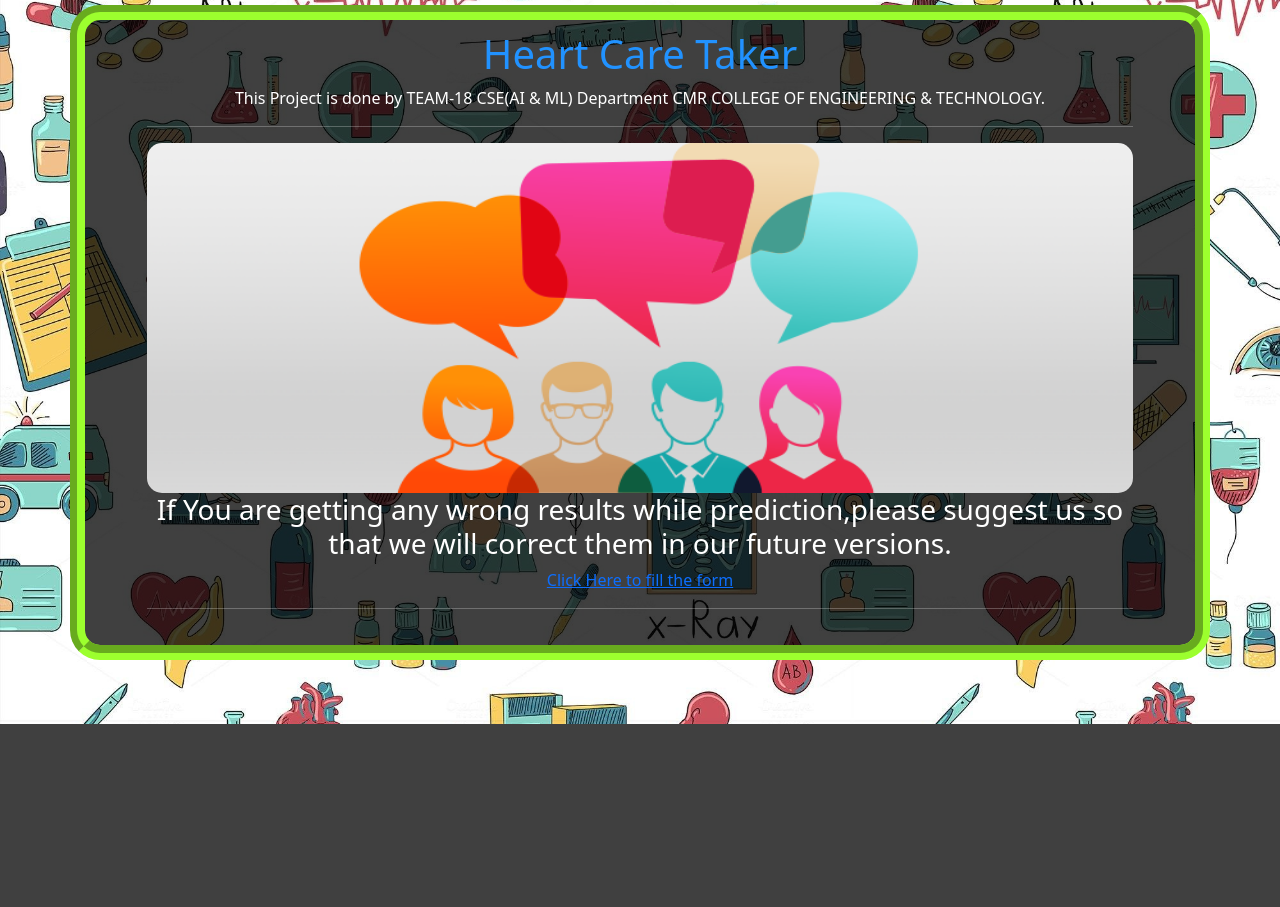
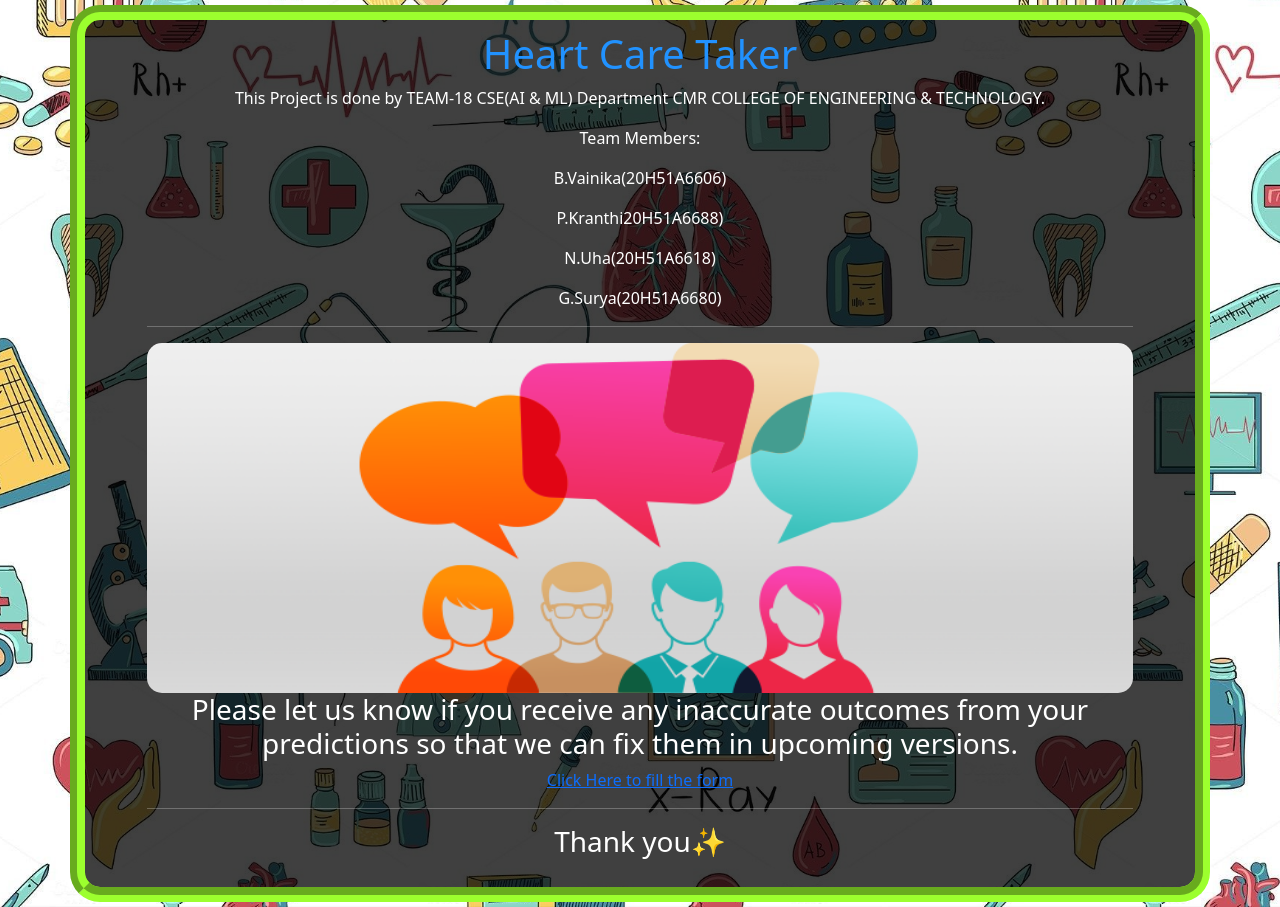
Before and after one commit to surya3652/Heart-care-Taker, a Flask app: page /googleform in a window 1280 px wide. Shown: the part 76-983 px from the top of the page. Before the commit the page ends 800 px from the top, so only its background shows below. Run offline with Flask 2, Linux system fonts and the light colour scheme; parts of the project's set-up code (start-up, migrations or seed data) failed here and were passed over.

Commit message:
Update googleform.html

```diff
--- a/templates/googleform.html
+++ b/templates/googleform.html
@@ -55,13 +55,19 @@
         </div>
         <div class="col col-lg-12 col-sm-12 col-md-12">
             <p>This Project is done by TEAM-18 CSE(AI & ML) Department CMR COLLEGE OF ENGINEERING & TECHNOLOGY.</p>
+            <p>Team Members:</p>
+            <p>B.Vainika(20H51A6606)</p>
+            <p>P.Kranthi20H51A6688)</p>
+            <p>N.Uha(20H51A6618)</p>
+            <p>G.Surya(20H51A6680)</p>
             <hr>
         </div>
         <div class="col col-lg-12 col-sm-12 col-md-12">
             <img style="width:100%;border-radius:15px;height:350px;" src="static\suggest-1.png"></img>
-            <h3>If You are getting any wrong results while prediction,please suggest us so that we will correct them in our future versions.</h3>
+            <h3>Please let us know if you receive any inaccurate outcomes from your predictions so that we can fix them in upcoming versions.</h3>
             <a href="https://forms.gle/7fwbvQ6nTWfrH1r56">Click Here to fill the form</a>
         <hr>
+            <h3>Thank you✨</h3>
         </div>
         </div>
 </div>
```
